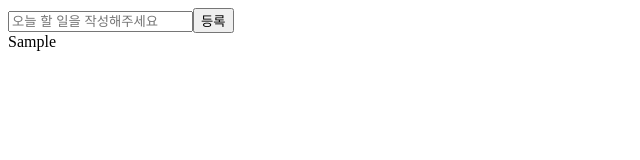
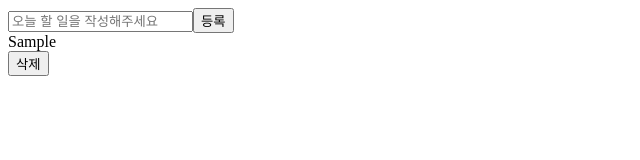
Before and after one commit to jang95/React-Projects, a React (Vite) app in the folder JJ-Todo-List/: page / in a window 1280 px wide. Both pictures are taken after typing "Sample" into the empty fields and a click on the button "등록". Shown: the top 160 px of the page, without its empty margins (0-640 px from the left). Built offline with nearby package versions, Linux system fonts and the light colour scheme.

Commit message:
FEAT: deletion feature

```diff
--- a/JJ-Todo-List/src/TodoBoard.tsx
+++ b/JJ-Todo-List/src/TodoBoard.tsx
@@ -19,10 +19,17 @@ const TodoBoard = () => {
     });
   };
 
+  const removeTodoHandler = (removeId: string) => {
+    setTodoList((prevTodoList) => {
+      const updateTodoList = prevTodoList.filter((item) => item.id != removeId);
+      return updateTodoList;
+    });
+  };
+
   return (
     <>
       <TodoInput addTodo={addTodoHandler} />
-      <TodoList items={todoList} />
+      <TodoList items={todoList} removeTodo={removeTodoHandler} />
     </>
   );
 };
--- a/JJ-Todo-List/src/TodoItem.tsx
+++ b/JJ-Todo-List/src/TodoItem.tsx
@@ -2,12 +2,15 @@ import { TodoData } from './types/TodoData';
 
 interface TodoItmeProps {
   item: TodoData;
+  removeTodo: (removeId: string) => void;
 }
 
-const TodoItem = ({ item }: TodoItmeProps) => {
+const TodoItem = ({ item, removeTodo }: TodoItmeProps) => {
+  console.log('itme', item);
   return (
     <div>
       <div>{item.text}</div>
+      <button onClick={() => removeTodo(item.id)}>삭제</button>
     </div>
   );
 };
--- a/JJ-Todo-List/src/TodoList.tsx
+++ b/JJ-Todo-List/src/TodoList.tsx
@@ -3,13 +3,14 @@ import { TodoData } from './types/TodoData';
 
 interface TodoListProps {
   items: TodoData[];
+  removeTodo: (removeId: string) => void;
 }
 
-const TodoList = ({ items }: TodoListProps) => {
+const TodoList = ({ items, removeTodo }: TodoListProps) => {
   return (
     <div>
-      {items.map((item, index) => {
-        return <TodoItem key={index} item={item} />;
+      {items.map((item) => {
+        return <TodoItem key={item.id} item={item} removeTodo={removeTodo} />;
       })}
     </div>
   );
```
